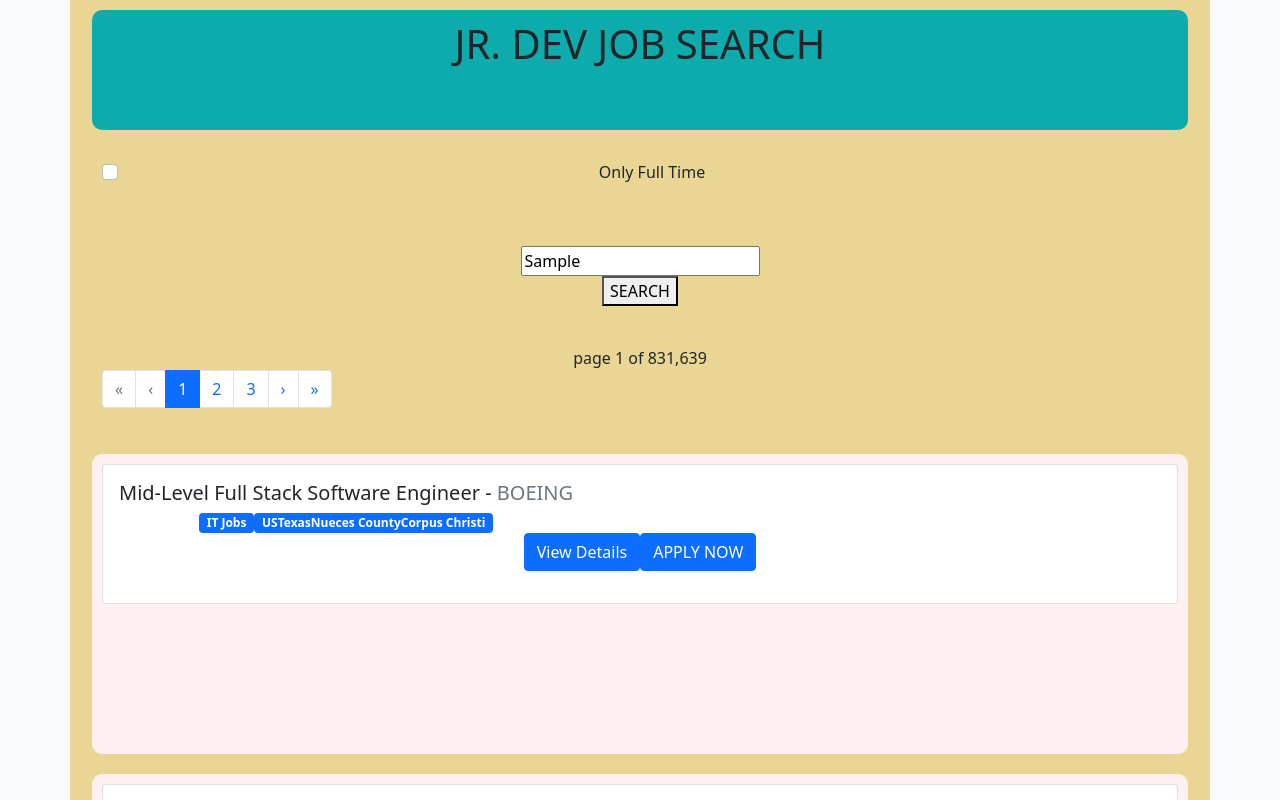
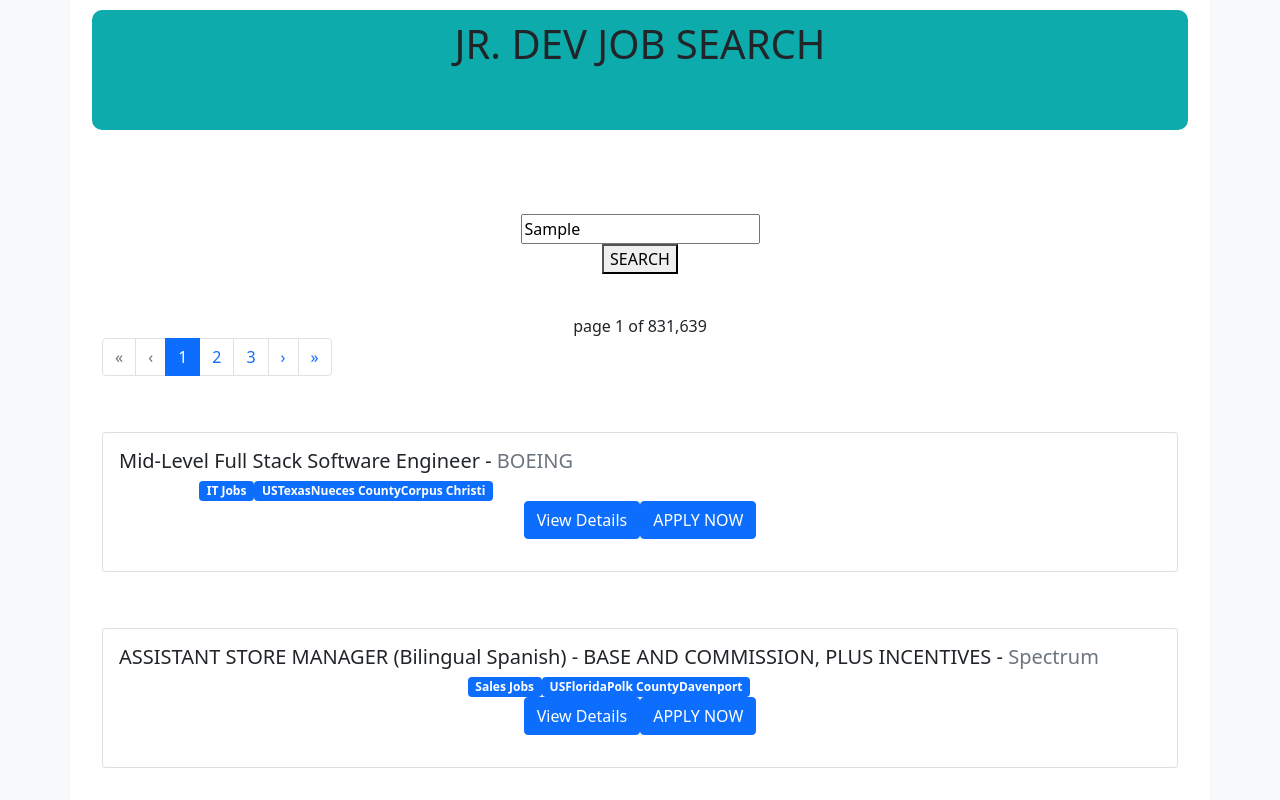
Before and after one commit to Foster-Erin/PunchcodeCapstone, a React (Create React App) app in the folder Frontend/: page / in a window 1280 px wide. Both pictures are taken after typing "Sample" into the empty fields and a click on the button "SEARCH". Shown: the top 800 px of the page. Built offline with nearby package versions, Linux system fonts and the light colour scheme.

Commit message:
"Apply" Button Now Functioning

```diff
--- a/Frontend/src/App.css
+++ b/Frontend/src/App.css
@@ -9,7 +9,7 @@
   display: flex;
   flex-flow: row wrap;
   text-align: center ;
-  background-color: rgb(233, 214, 148);
+  background-color: rgb(255, 255, 255);
 
 }
 
@@ -25,7 +25,7 @@ header {
   height: 120px;
 }
 
-main {
+/* main {
   height: 300px;
   background: rgb(255, 241, 241);
-}
+} */
--- a/Frontend/src/Job.js
+++ b/Frontend/src/Job.js
@@ -35,7 +35,9 @@ export default function Job({ job }) {
           >
             {open ? 'Hide Details' : 'View Details'}
           </Button>
+          <a  href={job.redirect_url} target="_blank" rel="noreferrer">
           <Button>APPLY NOW</Button>
+          </a>
         </Card.Text>
         <Collapse in={open}>
           <div className='mt-4'>
--- a/Frontend/src/SearchForm.js
+++ b/Frontend/src/SearchForm.js
@@ -6,7 +6,7 @@ export default function SearchForm({ params, onParamChange}) {
     return (
         <Form className="mb-4">
             {/* <Form.Row className="align-items-end"> */}
-                {/* <Form.Group as={Col}>
+                {/* { <Form.Group as={Col}>
                     <Form.Label>Description</Form.Label>
                    <div id="searchWrapper">
                      <Form.Control onChange={onParamChange}
@@ -16,13 +16,13 @@ export default function SearchForm({ params, onParamChange}) {
                     id="searchBar"/>
                     </div>
 
-                </Form.Group> */}
+                </Form.Group>} */}
                 <Form.Group as={Col}>
                     {/* <Form.Label>Location</Form.Label> */}
                     {/* <Form.Control onChange={onParamChange} value={params.location} name='location' type="text"/> */}
-                <Form.Group as={Col} xs="auto" className="ml-2">
+                {/* <Form.Group as={Col} xs="auto" className="ml-2">
                     <Form.Check onChange={onParamChange} value={params.contract_type} name="full_time" id="full-time" label="Only Full Time" type="checkbox" className="mb-2"/>
-                </Form.Group>
+                </Form.Group> */}
 
                 </Form.Group>
             {/* </Form.Row> */}
```
